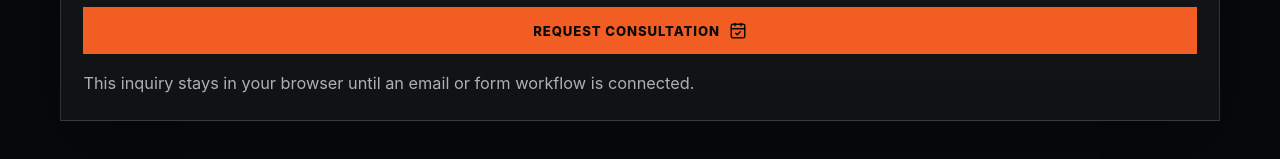
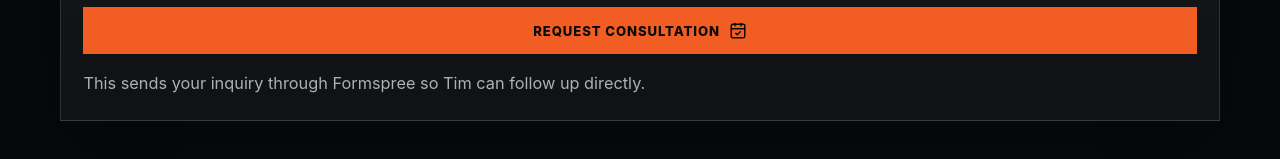
Before and after one commit to arisnow/ttss, a Next.js app: page / in a window 1280 px wide. Shown: the part 4453-4612 px from the top of the page. Built offline with nearby package versions, Linux system fonts and the light colour scheme; no server answers.

Commit message:
Connect consultation form to Formspree

```diff
--- a/package.json
+++ b/package.json
@@ -10,6 +10,7 @@
     "start": "next start"
   },
   "dependencies": {
+    "@formspree/react": "^3.0.0",
     "lucide-react": "^1.21.0",
     "next": "^16.1.6",
     "react": "^19.2.7",
--- a/src/App.css
+++ b/src/App.css
@@ -665,6 +665,20 @@ h2 {
   font-size: 0.92rem;
 }
 
+.error-message {
+  color: #ffb6a2;
+  font-size: 0.86rem;
+  line-height: 1.4;
+}
+
+.booking-form button:disabled,
+.booking-form input:disabled,
+.booking-form select:disabled,
+.booking-form textarea:disabled {
+  cursor: not-allowed;
+  opacity: 0.62;
+}
+
 .form-note {
   color: rgba(255, 255, 255, 0.62);
   font-size: 0.9rem;
--- a/src/ConsultationForm.tsx
+++ b/src/ConsultationForm.tsx
@@ -1,13 +1,12 @@
 'use client'
 
-import { useState } from 'react'
+import { FormspreeProvider, useForm, ValidationError } from '@formspree/react'
 import { CalendarCheck, Check, MessageSquareText } from 'lucide-react'
 
-const CONSULTATION_DRAFT_KEY = 'ttss:consultation-draft'
+const FORMSPREE_PROJECT_ID = process.env.NEXT_PUBLIC_FORMSPREE_PROJECT_ID
+const FORMSPREE_FORM_KEY = process.env.NEXT_PUBLIC_FORMSPREE_FORM_KEY ?? 'consultation'
 
 export function ConsultationSection() {
-  const [submissionMessage, setSubmissionMessage] = useState('')
-
   return (
     <section className="section consulting-section" id="consulting">
       <div className="consulting-copy">
@@ -23,32 +22,24 @@ export function ConsultationSection() {
         </p>
       </div>
 
-      <form
-        className="booking-form"
-        onSubmit={(event) => {
-          event.preventDefault()
-          const form = event.currentTarget
-          const formData = new FormData(form)
-          const draft = {
-            name: String(formData.get('name') || ''),
-            email: String(formData.get('email') || ''),
-            phone: String(formData.get('phone') || ''),
-            topic: String(formData.get('topic') || ''),
-            message: String(formData.get('message') || ''),
-            savedAt: new Date().toISOString(),
-          }
-          try {
-            window.localStorage.setItem(CONSULTATION_DRAFT_KEY, JSON.stringify(draft))
-            setSubmissionMessage(
-              'Inquiry saved in this browser. Connect an email or form workflow before using this for live requests.',
-            )
-          } catch {
-            setSubmissionMessage(
-              'Inquiry could not be saved in this browser. Connect an email or form workflow before using this for live requests.',
-            )
-          }
-        }}
-      >
+      {FORMSPREE_PROJECT_ID ? (
+        <FormspreeProvider project={FORMSPREE_PROJECT_ID}>
+          <ConsultationForm />
+        </FormspreeProvider>
+      ) : (
+        <ConsultationForm disabled />
+      )}
+    </section>
+  )
+}
+
+function ConsultationForm({ disabled = false }: { disabled?: boolean }) {
+  const [state, handleSubmit] = useForm(FORMSPREE_FORM_KEY)
+
+  return (
+    <form className="booking-form" onSubmit={handleSubmit}>
+      <input type="hidden" name="_subject" value="New TTSS consultation inquiry" />
+      <input type="hidden" name="source" value="Trucking The Seven Seas website" />
         <div className="form-head">
           <MessageSquareText size={25} />
           <div>
@@ -58,19 +49,32 @@ export function ConsultationSection() {
         </div>
         <label>
           Name
-          <input required name="name" placeholder="Your name" />
+          <input required disabled={disabled || state.submitting} name="name" placeholder="Your name" />
+          <ValidationError className="error-message" errors={state.errors} field="name" />
         </label>
         <label>
           Email
-          <input required name="email" type="email" placeholder="you@example.com" />
+          <input
+            required
+            disabled={disabled || state.submitting}
+            name="email"
+            type="email"
+            placeholder="you@example.com"
+          />
+          <ValidationError className="error-message" errors={state.errors} field="email" />
         </label>
         <label>
           Phone
-          <input name="phone" type="tel" placeholder="Optional" />
+          <input disabled={disabled || state.submitting} name="phone" type="tel" placeholder="Optional" />
+          <ValidationError className="error-message" errors={state.errors} field="phone" />
         </label>
         <label>
           Topic
-          <select name="topic" defaultValue="Pay or settlement review">
+          <select
+            disabled={disabled || state.submitting}
+            name="topic"
+            defaultValue="Pay or settlement review"
+          >
             <option>Pay or settlement review</option>
             <option>Lease decision</option>
             <option>Owner-operator costs</option>
@@ -86,21 +90,27 @@ export function ConsultationSection() {
             maxLength={1600}
             name="message"
             placeholder="Share the decision, offer, spreadsheet, numbers, or questions you want Tim to look at."
+            disabled={disabled || state.submitting}
           />
+          <ValidationError className="error-message" errors={state.errors} field="message" />
         </label>
-        <button className="button primary full" type="submit">
-          Request Consultation <CalendarCheck size={18} />
+        <button className="button primary full" type="submit" disabled={disabled || state.submitting}>
+          {state.submitting ? 'Sending...' : 'Request Consultation'} <CalendarCheck size={18} />
         </button>
         <p className="form-note">
-          This inquiry stays in your browser until an email or form workflow is
-          connected.
+          This sends your inquiry through Formspree so Tim can follow up directly.
         </p>
-        {submissionMessage && (
+        <ValidationError className="error-message" errors={state.errors} />
+        {disabled && (
+          <p className="error-message" role="status">
+            Formspree is not configured for this environment.
+          </p>
+        )}
+        {state.succeeded && (
           <p className="success-message" role="status">
-            <Check size={17} /> {submissionMessage}
+            <Check size={17} /> Inquiry sent. Tim can follow up from here.
           </p>
         )}
       </form>
-    </section>
   )
 }
```
Also changed, not shown: formspree.json (added, +7 -0 lines), 2 other files (tests, documents, lock files or other folders).
